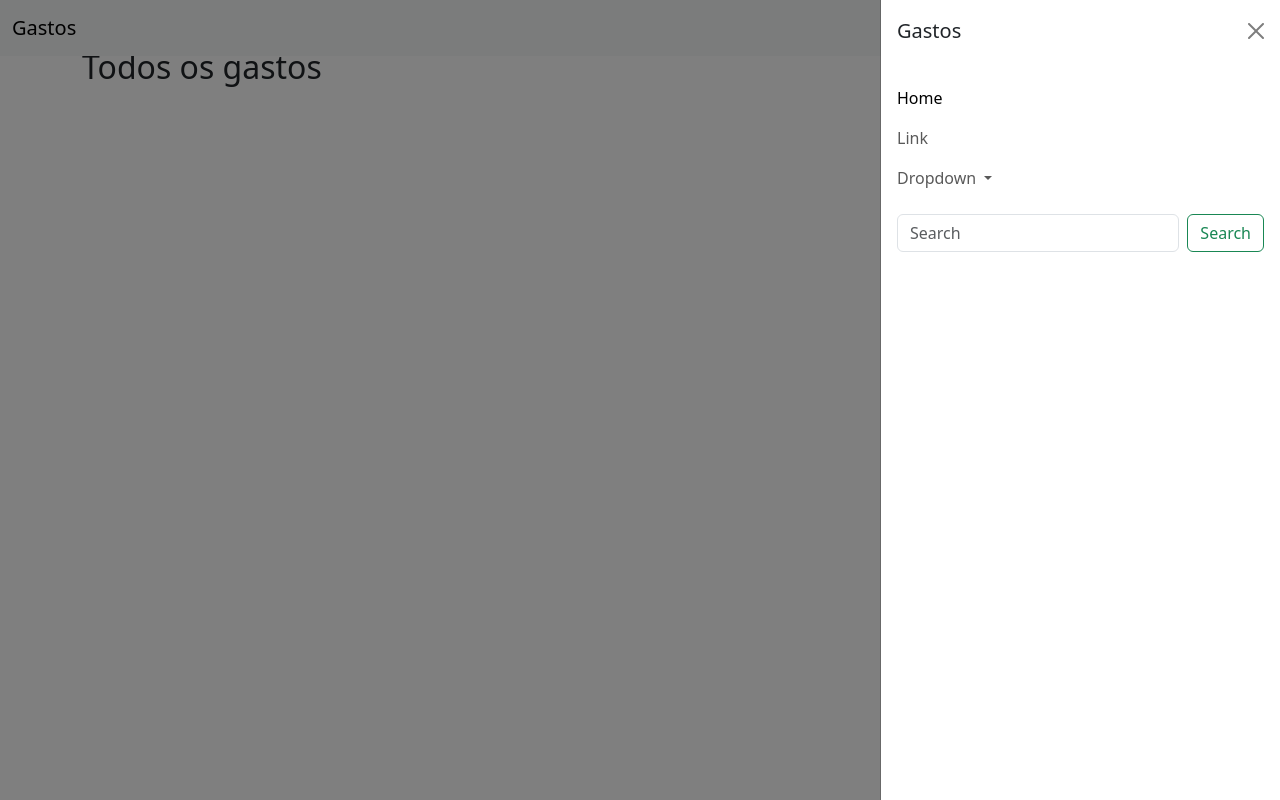
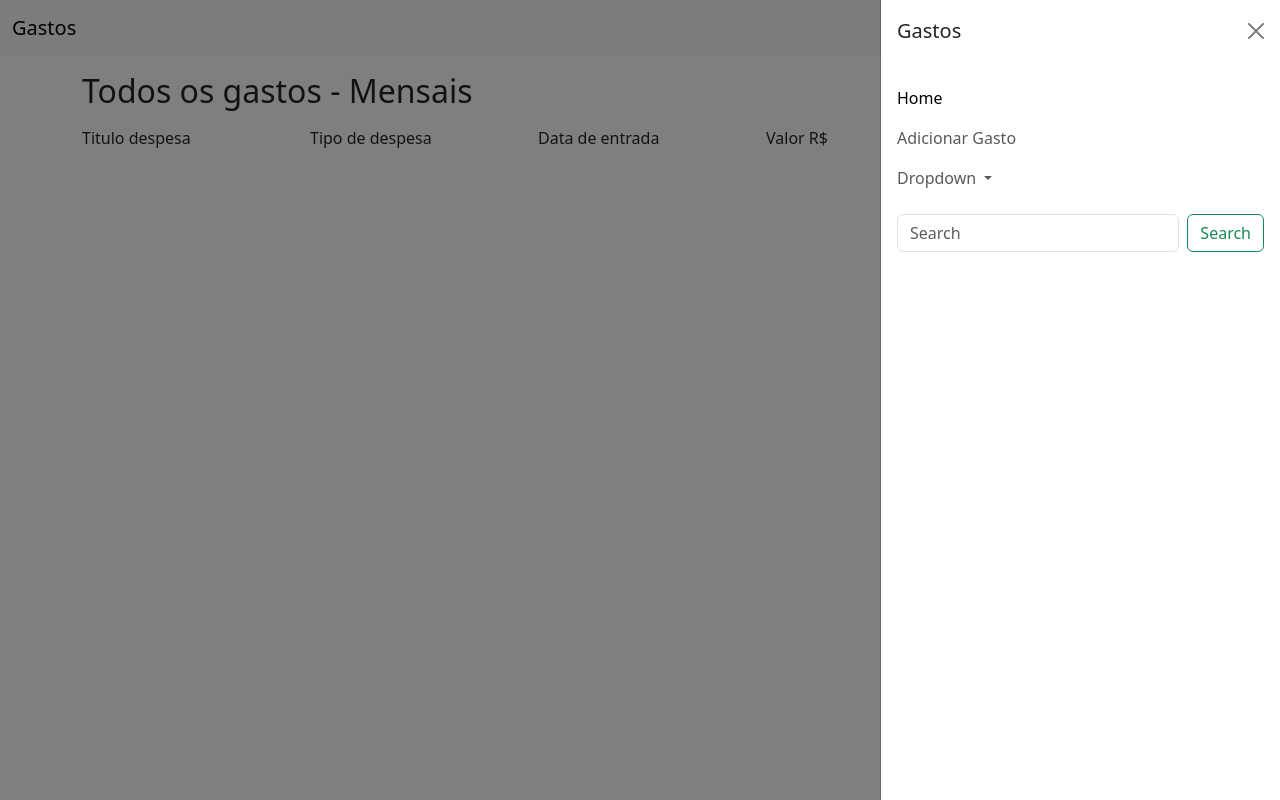
Before and after one commit to ViniciusCosta126/gastos-django, a Django app: page / in a window 1280 px wide, after a click that opens the changed part. Run offline with Django 4.2, Linux system fonts and the light colour scheme; data that the repository does not hold is empty.

Commit message:
feat: Criacao de paginas de adicionar deletar e editar gastos

```diff
--- a/gastos/templates/home.html
+++ b/gastos/templates/home.html
@@ -4,8 +4,29 @@
 
 {% block content %}
 
-<div class="container mt-5">
-    <h2>Todos os gastos</h2>
+<div class="container mt-5 pt-4">
+    <h2 class="mb-3">Todos os gastos - Mensais</h2>
+    <div>
+        <div class="row">
+            <div class="col">Titulo despesa</div>
+            <div class="col">Tipo de despesa</div>
+            <div class="col">Data de entrada</div>
+            <div class="col">Valor R$</div>
+            <div class="col">Ações</div>
+        </div>
+        {% for gasto in gastos %}
+        <div class="row mt-1 align-items-center">
+            <div class="col">{{gasto.titulo_entrada}}</div>
+            <div class="col">{{gasto.tipo_entrada}}</div>
+            <div class="col">{{gasto.data_entrada}}</div>
+            <div class="col">R$ {{gasto.valor_despesa}}</div>
+            <div class="col">
+                <a href="{% url 'editar-gasto' gasto.id %}" class="btn btn-warning">Editar</a>
+                <a href="{% url 'deletar-gasto' gasto.id %}" class="btn btn-danger">Excluir</a>
+            </div>
+        </div>
+        {% endfor%}
+    </div>
 </div>
 
 {% endblock %}
--- a/gastos/urls.py
+++ b/gastos/urls.py
@@ -3,5 +3,8 @@ from django.urls import path
 from . import views
 
 urlpatterns = [
-    path('', views.Home),
+    path('', views.Home, name='home'),
+    path('adicionar-gasto', views.AdicionarGasto, name='add-gasto'),
+    path('editar/<int:id>', views.EditarGasto, name='editar-gasto'),
+    path('deletar/<int:id>', views.DeletarGasto, name='deletar-gasto')
 ]
--- a/gastos/views.py
+++ b/gastos/views.py
@@ -1,4 +1,45 @@
-from django.shortcuts import render
+from django.shortcuts import render, redirect, get_object_or_404
 from django.http import HttpResponse
+from .models import Gastos
+
+
 def Home(request):
-    return render(request,'home.html')
+    gastos = Gastos.objects.filter()
+    return render(request, 'home.html', {'gastos': gastos})
+
+
+def AdicionarGasto(request):
+    if (request.method == 'POST'):
+        titulo = request.POST['title']
+        data = request.POST['date']
+        tipo = request.POST['tipo']
+        valor = request.POST['valor']
+        new_gasto = Gastos(titulo_entrada=titulo, tipo_entrada=tipo,
+                           data_entrada=data, valor_despesa=valor)
+        new_gasto.save()
+        return redirect('add-gasto')
+    return render(request, 'add-custo.html')
+
+
+def EditarGasto(request, id):
+    gasto = Gastos.objects.get(pk=id)
+    if (gasto):
+        gasto.valor_despesa = str(gasto.valor_despesa).replace(',', '.')
+
+        if (request.method == "POST"):
+            gasto.titulo_entrada = request.POST['title']
+            gasto.tipo_entrada = request.POST['tipo']
+            gasto.data_entrada = request.POST['date']
+            gasto.valor_despesa = request.POST['valor']
+            gasto.save()
+            return redirect('home')
+
+        return render(request, 'editar.html', {'gasto': gasto})
+
+
+def DeletarGasto(request, id):
+    if (request.method == 'GET'):
+        gasto = Gastos.objects.filter(id=id)
+        gasto.delete()
+
+    return redirect('home')
--- a/setup/templates/base.html
+++ b/setup/templates/base.html
@@ -9,7 +9,7 @@
 <body>
     <nav class="navbar bg-body-tertiary fixed-top">
         <div class="container-fluid">
-          <a class="navbar-brand" href="#">Gastos</a>
+          <a class="navbar-brand" href="{% url 'home' %}">Gastos</a>
           <button class="navbar-toggler" type="button" data-bs-toggle="offcanvas" data-bs-target="#offcanvasNavbar" aria-controls="offcanvasNavbar" aria-label="Toggle navigation">
             <span class="navbar-toggler-icon"></span>
           </button>
@@ -24,7 +24,7 @@
                   <a class="nav-link active" aria-current="page" href="#">Home</a>
                 </li>
                 <li class="nav-item">
-                  <a class="nav-link" href="#">Link</a>
+                  <a class="nav-link" href="{% url 'add-gasto' %}">Adicionar Gasto</a>
                 </li>
                 <li class="nav-item dropdown">
                   <a class="nav-link dropdown-toggle" href="#" role="button" data-bs-toggle="dropdown" aria-expanded="false">
```
Also changed, not shown: gastos/forms.py (added, +7 -0 lines), gastos/templates/add-custo.html (added, +42 -0 lines), gastos/templates/editar.html (added, +42 -0 lines).
